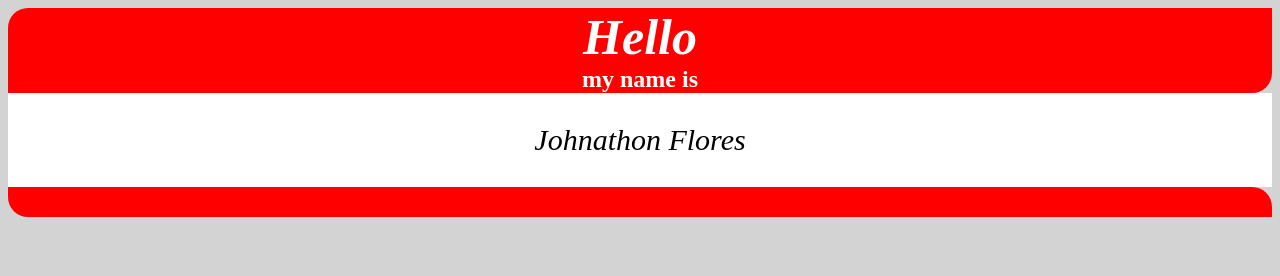
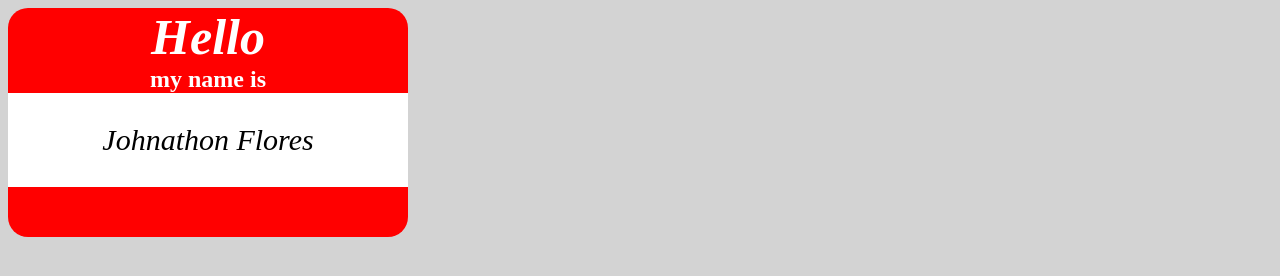
Before and after one commit to Johnftech/LAB-02a-name-tag, a plain HTML site: page index.html in a window 1280 px wide. Drawn offline with Linux system fonts and the light colour scheme.

Commit message:
fixed padding for footer

```diff
--- a/index.html
+++ b/index.html
@@ -8,6 +8,7 @@
     <title>Name Tag</title>
 </head>
 <body>
+    <div class="container">
         <header>
             <div class="hello bkg-color white-text ">
                 <div>
@@ -25,6 +26,11 @@
                 <p>Johnathon Flores</p>
             </div>
         </main>
-    <footer class="hello-bottom bkg-color"></footer>
+        <footer>
+            <div class="hello-bottom bkg-color"></div>
+        </footer>
+
+    </div>
+
 </body>
 </html>
--- a/style.css
+++ b/style.css
@@ -1,20 +1,27 @@
 
 body {
     background-color: lightgray;
+    display: block;
 }
 /* border for name tag*/
-.hello {
-    border-radius: 20px 0px;
 
-}
-
-.hello-bottom {
-    padding: 15px;
-    border-radius: 0px 20px;
+.container {
+    width: 400px;
 }
 
 .bkg-color {
     background-color: red;
+}
+
+.hello {
+    border-radius: 20px 20px 0px 0px;
+    width: 100%;
+}
+
+div.hello-bottom {
+    width: 100%;
+    padding-bottom: 50px;
+    border-radius: 0 0 20px 20px;
 }
 
 .white-text, h1, h2, p {
@@ -27,7 +34,6 @@ body {
 .name-tag {
     background-color: white;
     padding: 30px;
-    border: 20px;
 }
 
 /* styling of text */
```
Lines whose indentation alone changed are shown as unchanged.
